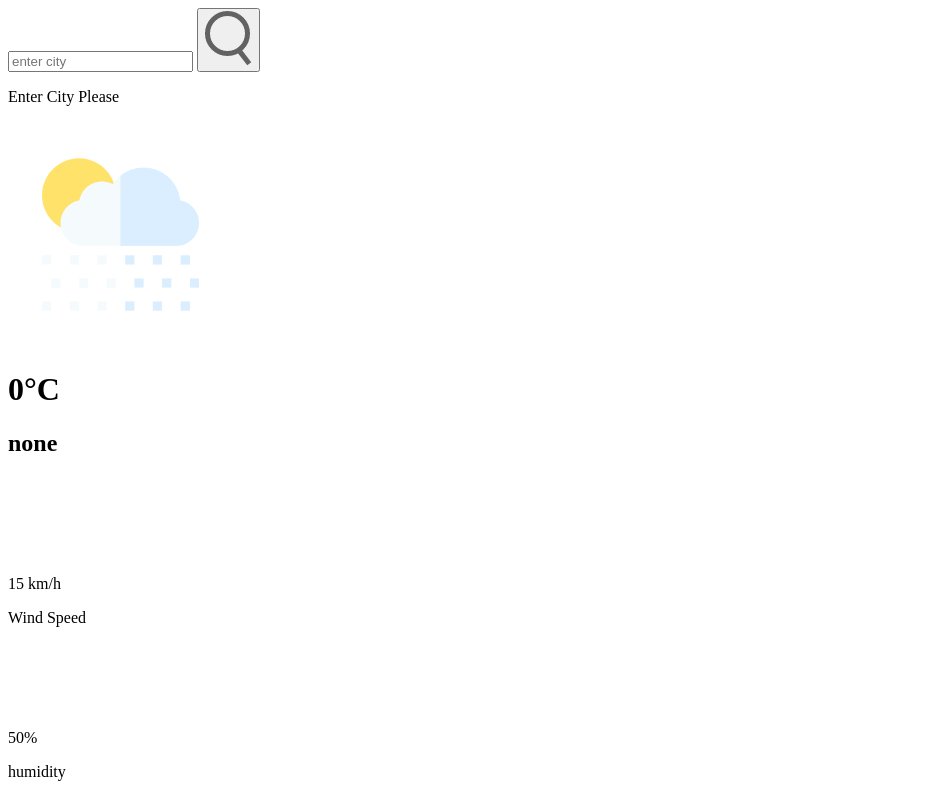
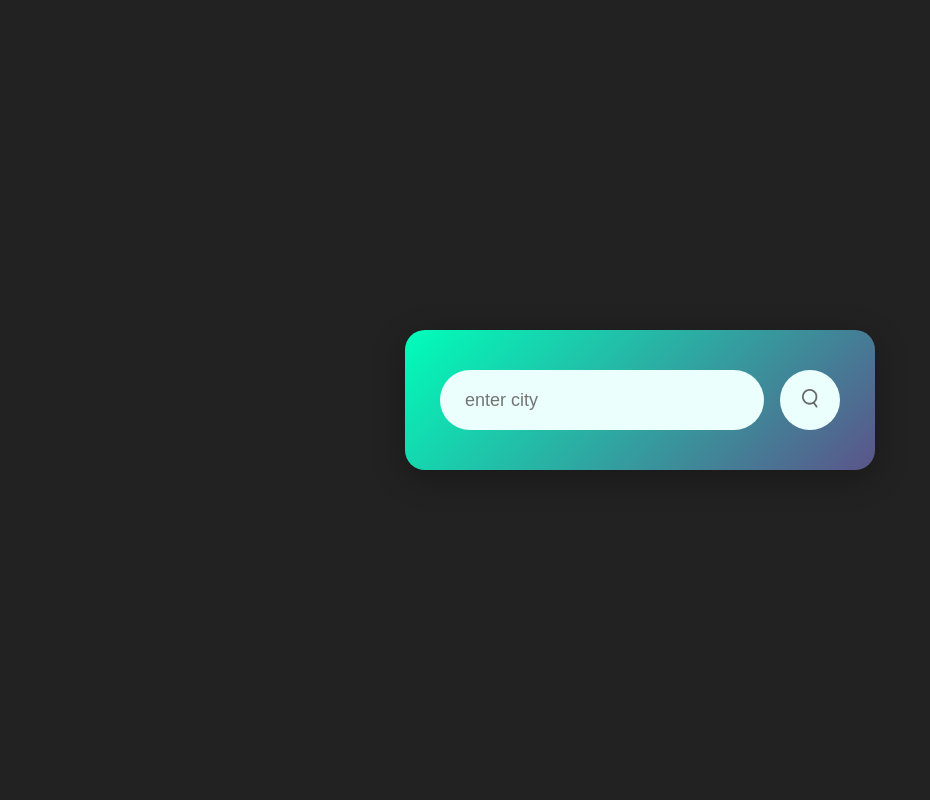
Before and after one commit to youssefshoukry1/weather, a plain HTML site: page index.html in a window 1280 px wide. Shown: the whole page, without its empty margins (0-930 px from the left). Drawn offline with Linux system fonts and the light colour scheme.

Commit message:
Update index.html

```diff
--- a/index.html
+++ b/index.html
@@ -4,7 +4,7 @@
 <head>
     <meta charset="UTF-8">
     <meta name="viewport" content="width=device-width, initial-scale=1.0">
-    <link rel="stylesheet" href="weather.css">
+    <link rel="stylesheet" href="index.css">
     <title>weather</title>
 </head>
 
@@ -93,4 +93,5 @@
 
 </body>
 
+
 </html>
```
